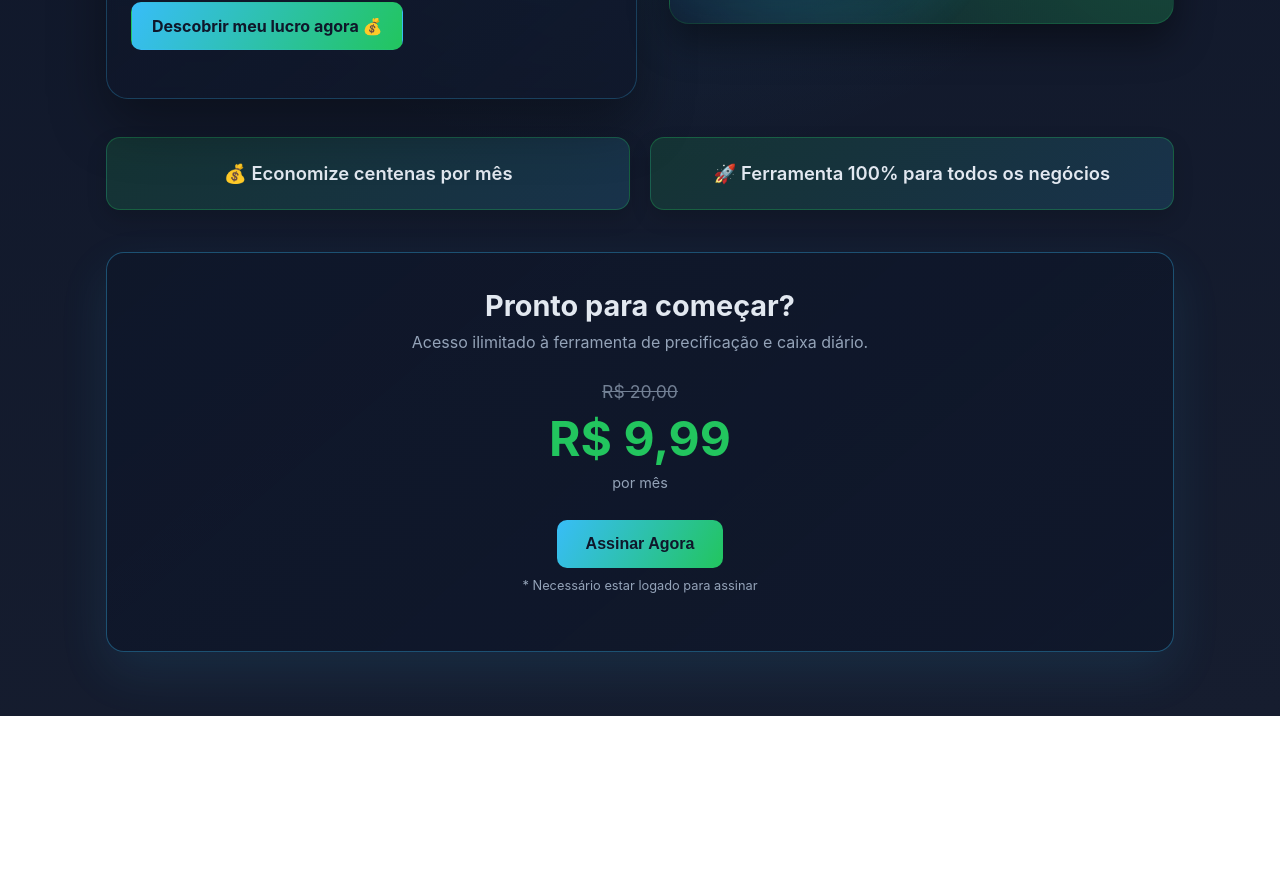
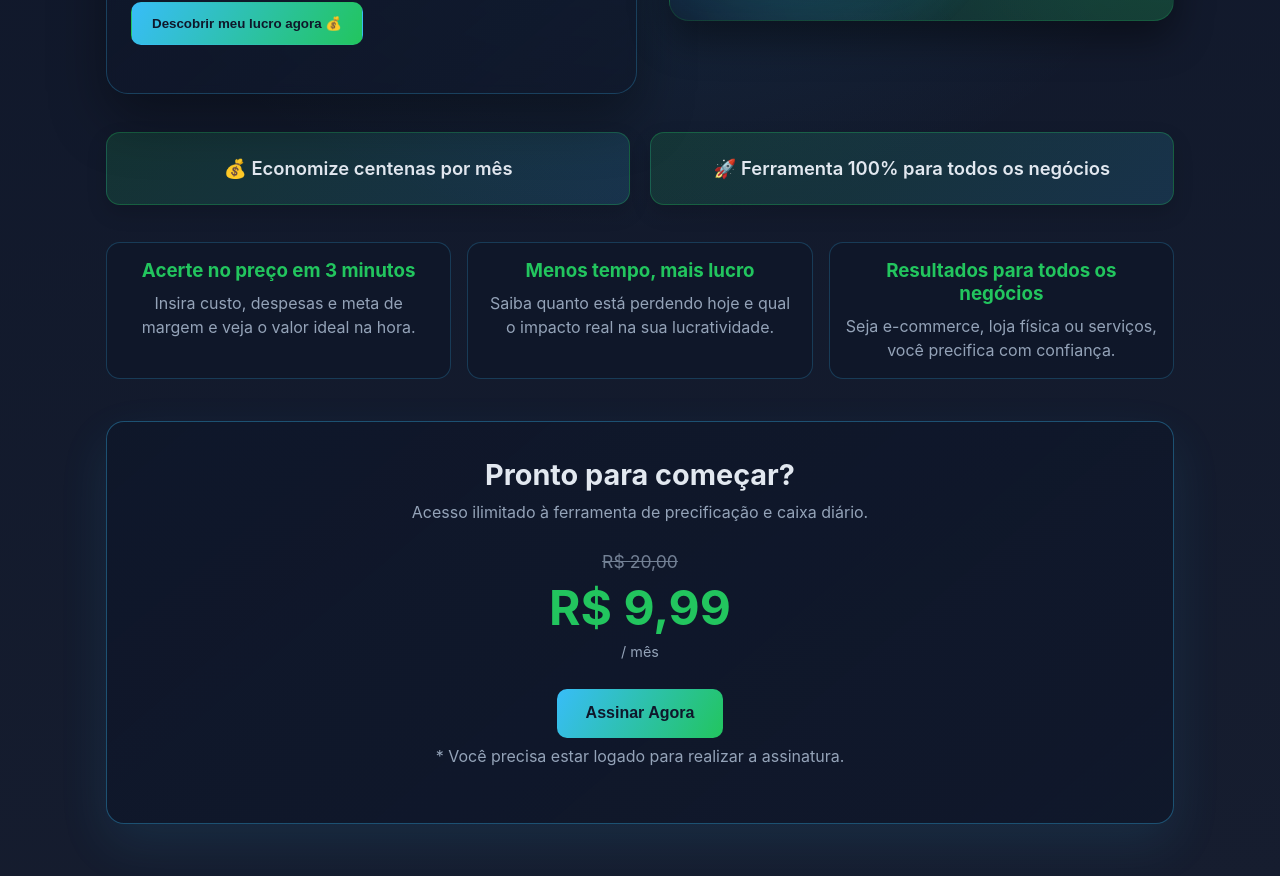
Before and after one commit to edusabi/cotion, a React (Vite) app: page / in a window 1280 px wide. Shown: the part 420-1296 px from the top of the page. Before the commit the page ends 1136 px from the top, so only its background shows below. Built offline with nearby package versions, Linux system fonts and the light colour scheme; no server answers.

Commit message:
update files

```diff
--- a/src/context/AuthContext.jsx
+++ b/src/context/AuthContext.jsx
@@ -9,7 +9,7 @@ export function AuthProvider({ children }) {
 
   // 🔥 verifica se já está logado ao iniciar
   useEffect(() => {
-    axios.get("http://localhost:3000/me", {
+    axios.get("https://cotion.discloud.app/me", {
       withCredentials: true
     })
     .then(res => setUser(res.data))
@@ -20,13 +20,13 @@ export function AuthProvider({ children }) {
   // 🔐 login
   async function login(email, password) {
     const res = await axios.post(
-      "http://localhost:3000/auth/login",
+      "https://cotion.discloud.app/auth/login",
       { email, password },
       { withCredentials: true }
     );
 
     // depois do login, pega o usuário
-    const me = await axios.get("http://localhost:3000/me", {
+    const me = await axios.get("https://cotion.discloud.app/me", {
       withCredentials: true
     });
 
@@ -35,7 +35,7 @@ export function AuthProvider({ children }) {
 
   // 🚪 logout
   async function logout() {
-    await axios.post("http://localhost:3000/auth/logout", {}, {
+    await axios.post("https://cotion.discloud.app/auth/logout", {}, {
       withCredentials: true
     });
 
--- a/src/pages/CaixaDiario/CaixaDiario.jsx
+++ b/src/pages/CaixaDiario/CaixaDiario.jsx
@@ -3,7 +3,7 @@ import axios from "axios";
 import styles from "./CaixaDiario.module.css";
 
 const api = axios.create({
-  baseURL: "http://localhost:3000/cash/",
+  baseURL: "https://cotion.discloud.app/cash/",
   withCredentials: true,
 });
 
--- a/src/pages/Dashboard/Dashboard.jsx
+++ b/src/pages/Dashboard/Dashboard.jsx
@@ -3,7 +3,7 @@ import * as XLSX from "xlsx";
 import styles from "./Dashboard.module.css";
 
 // ⚠️ ATENÇÃO: Altere para a URL base real do seu servidor Node.js
-const API_URL = "http://localhost:3000/products";
+const API_URL = "https://cotion.discloud.app/products";
 
 const Dashboard = () => {
   const [produtos, setProdutos] = useState([]);
--- a/src/pages/Home/Home.jsx
+++ b/src/pages/Home/Home.jsx
@@ -1,7 +1,9 @@
 import { useEffect, useState } from "react";
-import styles from "./Home.module.css";
 import axios from "axios";
 import { useNavigate } from "react-router-dom";
+import styles from "./Home.module.css";
+
+const API_URL = "https://cotion.discloud.app/"; // Lembre-se de mudar para sua URL real no deploy
 
 const messages = [
   "💰 Economize centenas por mês",
@@ -19,7 +21,7 @@ const cards = [
   },
   {
     title: "Resultados para todos os negócios",
-    description: "Seja ecommerce, loja física ou serviços, você precifica com confiança.",
+    description: "Seja e-commerce, loja física ou serviços, você precifica com confiança.",
   },
 ];
 
@@ -29,27 +31,23 @@ const Home = () => {
   const navigate = useNavigate();
 
   useEffect(() => {
-    // Verifica se o usuário já é premium ao carregar a página
     const checkUser = async () => {
       try {
-        const res = await axios.get("http://localhost:3000/me", { withCredentials: true });
+        const res = await axios.get(`${API_URL}/me`, { withCredentials: true });
         setUser(res.data);
       } catch (err) {
         setUser(null);
       }
     };
     checkUser();
-    setIsProcessing(false);
   }, []);
 
   const handlePurchase = async () => {
-    // Se não estiver logado, manda para o login
   if (!user) {
     navigate("/login");
     return;
   }
 
-    // Se já for premium, manda para o dashboard
   if (user.is_premium) {
     navigate("/dashboard");
     return;
@@ -58,24 +56,26 @@ const Home = () => {
   setIsProcessing(true);
   try {
     const response = await axios.post(
-        "http://localhost:3000/api/checkout",
+      `${API_URL}/api/checkout`,
       {},
       { withCredentials: true }
     );
 
     if (response.data.checkoutUrl) {
-        // Redireciona para o fluxo de ASSINATURA do Mercado Pago
-        window.location.href = response.data.checkoutUrl;
+      // O replace garante que o usuário não fique preso no histórico ao voltar
+      window.location.assign(response.data.checkoutUrl);
     }
   } catch (error) {
     console.error("Erro ao gerar checkout:", error);
-      alert("Erro ao gerar link de assinatura. Tente novamente.");
+    alert("Erro ao gerar link de pagamento. Tente novamente.");
+  } finally {
     setIsProcessing(false);
   }
 };
 
   return (
     <main className={styles.homeWrap}>
+      {/* SEÇÃO HERO */}
       <section className={styles.hero}>
         <div className={styles.heroInner}>
           <h1>Venda com preço certo. Lucro de verdade.</h1>
@@ -84,11 +84,15 @@ const Home = () => {
             lucro. Focado em resultados reais para empreendedores.
           </p>
           <div className={styles.ctaRow}>
-            <a href="#inscreva" className={styles.primaryBtn}>
+            <button
+              onClick={() => user?.is_premium ? navigate("/dashboard") : document.getElementById('inscreva').scrollIntoView()}
+              className={styles.primaryBtn}
+            >
               {user?.is_premium ? "Acessar Dashboard 📊" : "Descobrir meu lucro agora 💰"}
-            </a>
+            </button>
           </div>
         </div>
+
         <div className={styles.heroVisual}>
           <div className={styles.visor}>+12% de margem em 5 minutos</div>
           <div className={styles.images}>
@@ -98,7 +102,8 @@ const Home = () => {
         </div>
       </section>
 
-      <section className={styles.stats} id="features">
+      {/* SEÇÃO STATS/MENSAGENS */}
+      <section className={styles.stats}>
         {messages.map((msg) => (
           <article key={msg} className={styles.messageBox}>
             <p>{msg}</p>
@@ -106,6 +111,19 @@ const Home = () => {
         ))}
       </section>
 
+      {/* SEÇÃO CARDS DE BENEFÍCIOS */}
+      <section className={styles.featureList} id="features">
+        <div className={styles.cardGrid}>
+          {cards.map((item) => (
+            <article key={item.title} className={styles.featureCard}>
+              <h3>{item.title}</h3>
+              <p>{item.description}</p>
+            </article>
+          ))}
+        </div>
+      </section>
+
+      {/* SEÇÃO DE PREÇO / ASSINATURA */}
       <section className={styles.pricing} id="inscreva">
         <div className={styles.priceCard}>
           <h2>{user?.is_premium ? "Você já é Premium! ⭐" : "Pronto para começar?"}</h2>
@@ -115,7 +133,7 @@ const Home = () => {
             <div className={styles.priceBox}>
               <span className={styles.originalPrice}>R$ 20,00</span>
               <span className={styles.priceValue}>R$ 9,99</span>
-              <span className={styles.priceFreq}>por mês</span>
+              <span className={styles.priceFreq}>/ mês</span>
             </div>
           )}
 
@@ -123,12 +141,19 @@ const Home = () => {
             className={styles.buyBtn}
             onClick={handlePurchase}
             disabled={isProcessing}
-            style={{ opacity: isProcessing ? 0.7 : 1 }}
+            style={{
+                opacity: isProcessing ? 0.7 : 1,
+                cursor: isProcessing ? "wait" : "pointer"
+            }}
           >
             {isProcessing ? "Processando..." : user?.is_premium ? "Ir para o Sistema" : "Assinar Agora"}
           </button>
 
-          {!user && <p style={{marginTop: '10px', fontSize: '0.8rem', color: '#94a3b8'}}>* Necessário estar logado para assinar</p>}
+          {!user && (
+            <p className={styles.loginAlert}>
+              * Você precisa estar logado para realizar a assinatura.
+            </p>
+          )}
         </div>
       </section>
     </main>
```
Lines whose indentation alone changed are shown as unchanged.
